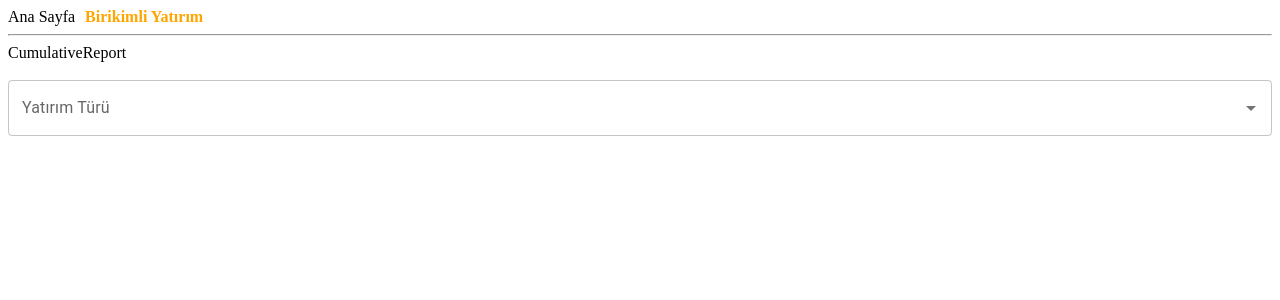
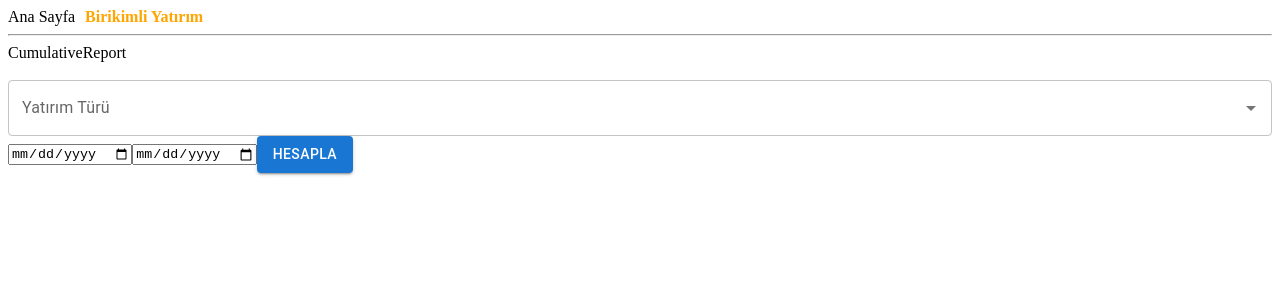
Before and after one commit to SerdarSerifoglu/Investment-Benchmark, a React (Create React App) app in the folder frontend/: page /cumulative-report in a window 1280 px wide. Shown: the top 300 px of the page. Built offline with nearby package versions, Linux system fonts and the light colour scheme.

Commit message:
create DatePicker and CumulativeReportFilter components

```diff
--- a/frontend/src/components/AutocompleteMultiSelect.js
+++ b/frontend/src/components/AutocompleteMultiSelect.js
@@ -1,24 +1,24 @@
 import { Autocomplete, TextField } from "@mui/material";
 
-const AutocompleteMultiSelect = () => {
+const AutocompleteMultiSelect = ({ fieldProperty }) => {
   var list = [
     { id: 1, name: "Ömer" },
     { id: 2, name: "Serdar" },
     { id: 3, name: "ŞERİFOĞLU" },
   ];
 
-  const handleChangeEvent = (event, value, reason, detail) => {
+  const handleChangeEventInvestmentType = (event, value, reason, detail) => {
     console.log("handleChangeEvent", { event, value, reason, detail });
   };
   return (
     <Autocomplete
       multiple
-      id="tags-outlined"
+      id={fieldProperty}
       options={list}
       getOptionLabel={(option) => option.name}
       defaultValue={[]}
       renderInput={(params) => <TextField {...params} label="Yatırım Türü" />}
-      onChange={handleChangeEvent}
+      onChange={handleChangeEventInvestmentType}
     />
   );
 };
--- /dev/null
+++ b/frontend/src/components/CumulativeReportFilter.js
@@ -0,0 +1,15 @@
+import AutocompleteMultiSelect from "./AutocompleteMultiSelect";
+import { Button } from "@mui/material";
+import { DatePicker } from "./DatePicker";
+
+const CumulativeReportFilter = () => {
+  return (
+    <>
+      <AutocompleteMultiSelect fieldProperty="investmentType" />
+      <DatePicker fieldProperty="startDate" />
+      <DatePicker fieldProperty="endDate" />
+      <Button variant="contained">Hesapla</Button>
+    </>
+  );
+};
+export default CumulativeReportFilter;
--- /dev/null
+++ b/frontend/src/components/DatePicker.js
@@ -0,0 +1,12 @@
+export const DatePicker = ({ fieldProperty }) => {
+  return (
+    <input
+      type="date"
+      id={fieldProperty}
+      name={fieldProperty}
+      onChange={(e) => {
+        console.log("date", e.target.value);
+      }}
+    ></input>
+  );
+};
--- a/frontend/src/pages/CumulativeReport.js
+++ b/frontend/src/pages/CumulativeReport.js
@@ -1,11 +1,11 @@
-import AutocompleteMultiSelect from "../components/AutocompleteMultiSelect";
+import CumulativeReportFilter from "../components/CumulativeReportFilter";
 
 const CumulativeReport = () => {
   return (
     <>
       <div>CumulativeReport</div>
       <br />
-      <AutocompleteMultiSelect />
+      <CumulativeReportFilter />
     </>
   );
 };
```
